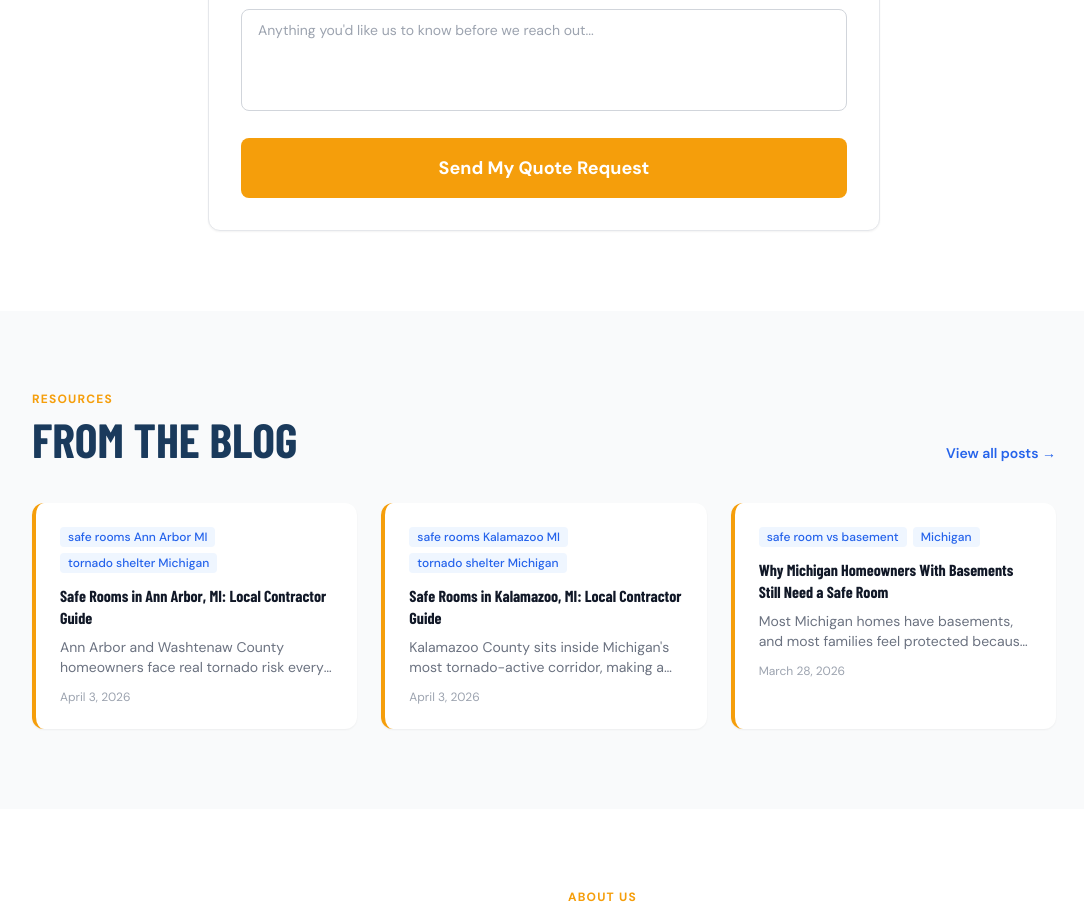
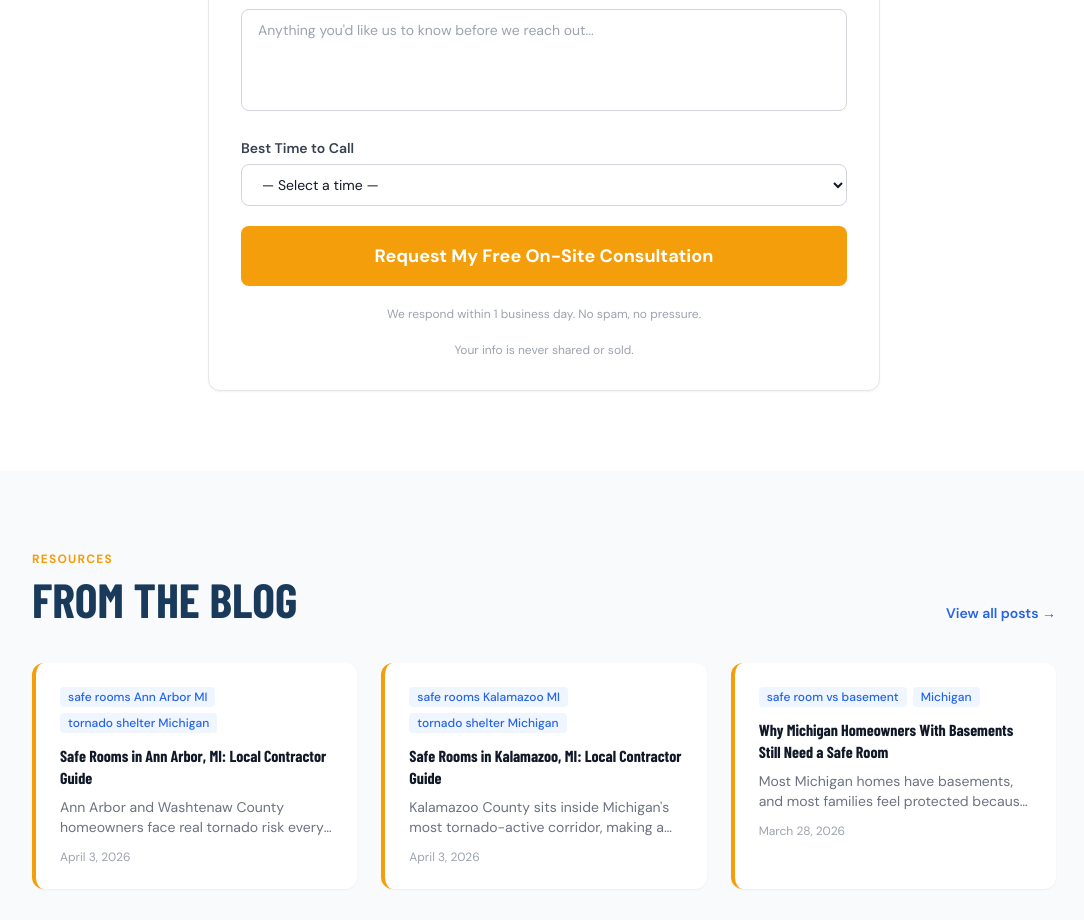
Before and after one commit to aaronspoor/MichiganSafeRooms.com, a Next.js app: page / in a window 1280 px wide. Shown: the part 5080-6000 px from the top of the page, without its empty margins (96-1180 px from the left). Built offline with nearby package versions, Linux system fonts and the light colour scheme; a web font is replaced by a local one.

Commit message:
feat: improve contact form with call time, updated button, trust copy

```diff
--- a/app/api/contact/route.ts
+++ b/app/api/contact/route.ts
@@ -12,7 +12,7 @@ function esc(str: unknown): string {
 export async function POST(request: NextRequest) {
   try {
     const body = await request.json();
-    const { name, phone, email, address, interest, message } = body;
+    const { name, phone, email, address, interest, message, callTime } = body;
 
     if (!name || !phone || !email) {
       return NextResponse.json(
@@ -60,6 +60,10 @@ export async function POST(request: NextRequest) {
               <td style="padding: 8px 12px; background: #f8f9fa; font-weight: 600; border: 1px solid #e5e7eb; vertical-align: top;">Message</td>
               <td style="padding: 8px 12px; border: 1px solid #e5e7eb; white-space: pre-wrap;">${esc(message) || "—"}</td>
             </tr>
+            <tr>
+              <td style="padding: 8px 12px; background: #f8f9fa; font-weight: 600; border: 1px solid #e5e7eb;">Best Time to Call</td>
+              <td style="padding: 8px 12px; border: 1px solid #e5e7eb;">${esc(callTime) || "—"}</td>
+            </tr>
           </table>
           <p style="margin-top: 24px; color: #6b7280; font-size: 13px;">
             Hit Reply to respond directly to ${esc(name)} at ${esc(email)}.
--- a/app/components/ContactForm.tsx
+++ b/app/components/ContactForm.tsx
@@ -144,6 +144,22 @@ export default function ContactForm() {
         />
       </div>
 
+      <div>
+        <label className="block text-sm font-semibold text-gray-700 mb-1.5" htmlFor="callTime">
+          Best Time to Call
+        </label>
+        <select
+          id="callTime"
+          name="callTime"
+          className="w-full border border-gray-300 rounded-lg px-4 py-2.5 text-sm focus:outline-none focus:ring-2 focus:ring-brand/30 focus:border-brand bg-white"
+        >
+          <option value="">— Select a time —</option>
+          <option value="morning">Morning (8am–12pm)</option>
+          <option value="afternoon">Afternoon (12pm–5pm)</option>
+          <option value="evening">Evening (5pm–8pm)</option>
+        </select>
+      </div>
+
       {error && (
         <p className="text-red-600 text-sm text-center bg-red-50 border border-red-200 rounded-lg py-3 px-4">
           {error}
@@ -155,8 +171,14 @@ export default function ContactForm() {
         disabled={submitting}
         className="w-full bg-brand-accent hover:opacity-90 disabled:opacity-60 text-white font-bold py-4 rounded-lg text-lg transition-opacity"
       >
-        {submitting ? "Sending…" : "Send My Quote Request"}
+        {submitting ? "Sending…" : "Request My Free On-Site Consultation"}
       </button>
+      <p className="text-center text-xs text-gray-400 mt-2">
+        We respond within 1 business day. No spam, no pressure.
+      </p>
+      <p className="text-center text-xs text-gray-400">
+        Your info is never shared or sold.
+      </p>
     </form>
   );
 }
```
